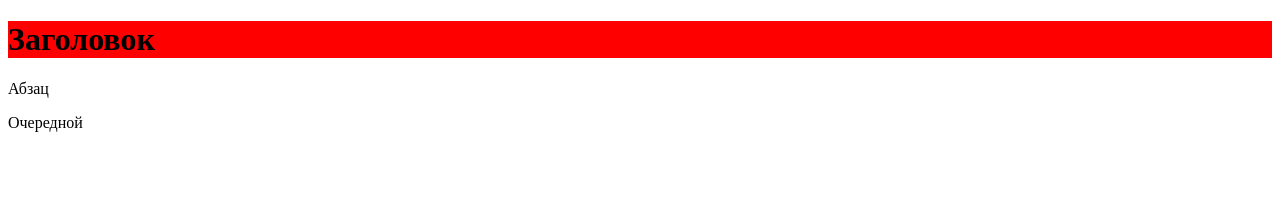
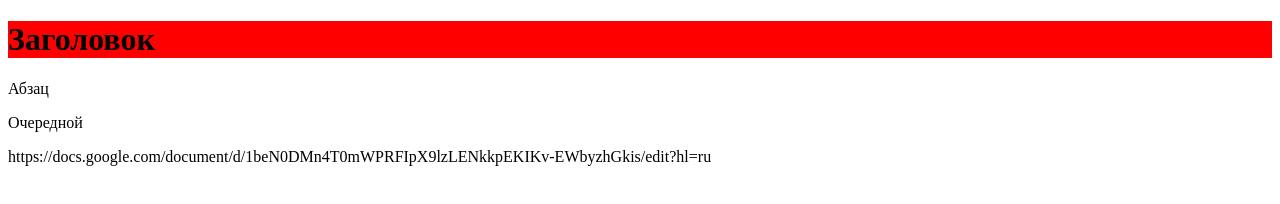
Before and after one commit to Sema4ka/test, a plain HTML site: page src/index.html in a window 1280 px wide. Drawn offline with Linux system fonts and the light colour scheme.

Commit message:
Update index.html

```diff
--- a/src/index.html
+++ b/src/index.html
@@ -8,6 +8,6 @@
         <h1>Заголовок</h1>
         <p>Абзац</p>
         <p>Очередной</p>
-        <p><https://docs.google.com/document/d/1beN0DMn4T0mWPRFIpX9lzLENkkpEKIKv-EWbyzhGkis/edit?hl=ru/p>
+        <p>https://docs.google.com/document/d/1beN0DMn4T0mWPRFIpX9lzLENkkpEKIKv-EWbyzhGkis/edit?hl=ru</p>
     </body>
 </html>
```
